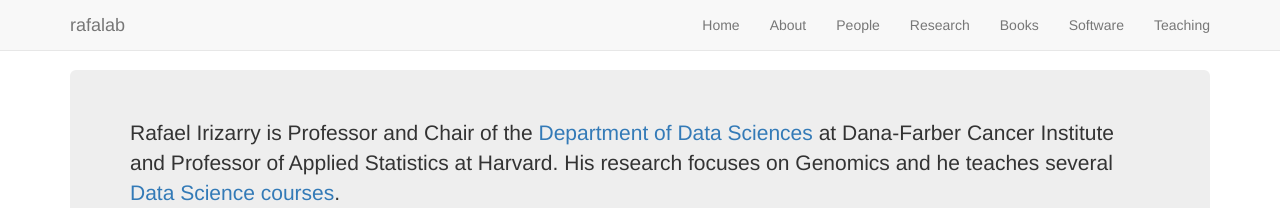
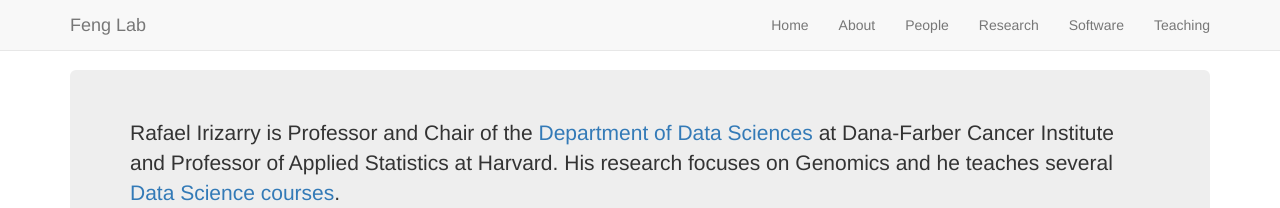
Before and after one commit to haoharryfeng/testpage3, a Jekyll site: the page built from index.html, in a window 1280 px wide. Shown: the top 208 px of the page. Built offline with Jekyll 4.4.1, drawn with Linux system fonts in a browser that asks for light colours; nearby versions of some CDN libraries; the list of posts is cut into pages by our own code; some of the changed lines change nothing that is shown.

Commit message:
Update _config.yml

```diff
--- a/_config.yml
+++ b/_config.yml
@@ -14,10 +14,10 @@
 baseurl: "/"
 
 # Title of website
-title: rafalab
+title: Feng Lab
 
 #Default keywords (used if no keywords are specified on a page basis)
-keywords: Irizarry, Rafael, rafalab, data science
+keywords: Bioinformatics, Harry Feng, Hao Feng, biostatistics
 
 # Short description of your site
 desc: Sample Description
@@ -34,18 +34,18 @@
     About: "pages/about.html"
     People: "pages/people.html"
     Research: "pages/research.html"
-    Books: "pages/books.html"
+#    Books: "pages/books.html"
     Software: "pages/software.html"
     Teaching: "pages/teaching.html"
 # --- Footer options --- #
 
 # If the values are empty, they are ignored
 profile:
-  name: Rafael Irizarry
-  email:
+  name: Hao Harry Feng
+  email: hxf155@case.edu
   facebook:
-  github: rafalab
-  twitter: rafalab
+  github: HaoHarryFeng
+  twitter: HHarryFeng
   linkedin:
   stackoverflow:
 
@@ -58,7 +58,7 @@
 disqus:
 
 # Google Analytics Settings
-google_analytics: UA-151564720-1
+#google_analytics: UA-151564720-1
 
 # Set these options as you need (For more information, check Jekyll's site)
 timezone: "America/New_York"
```
